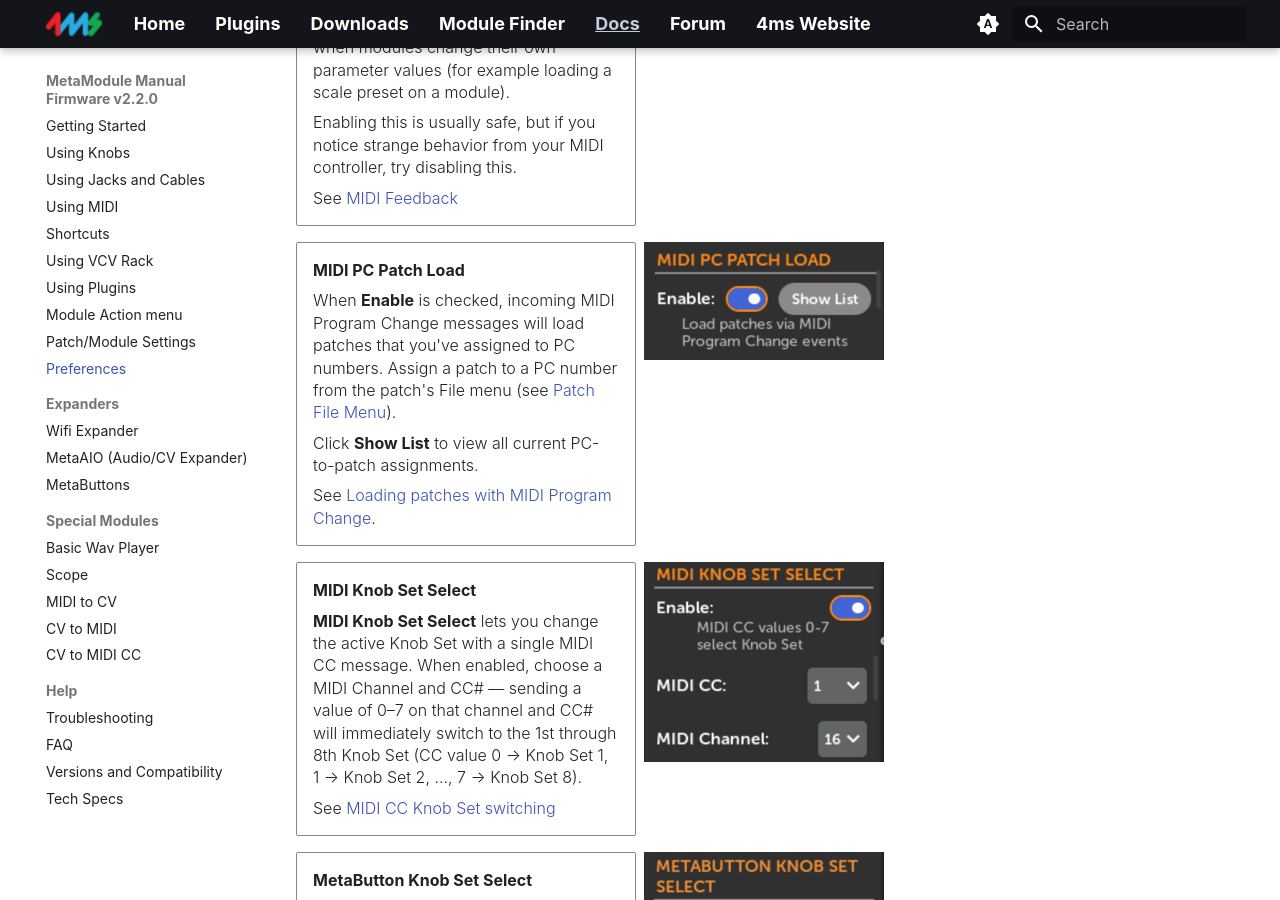
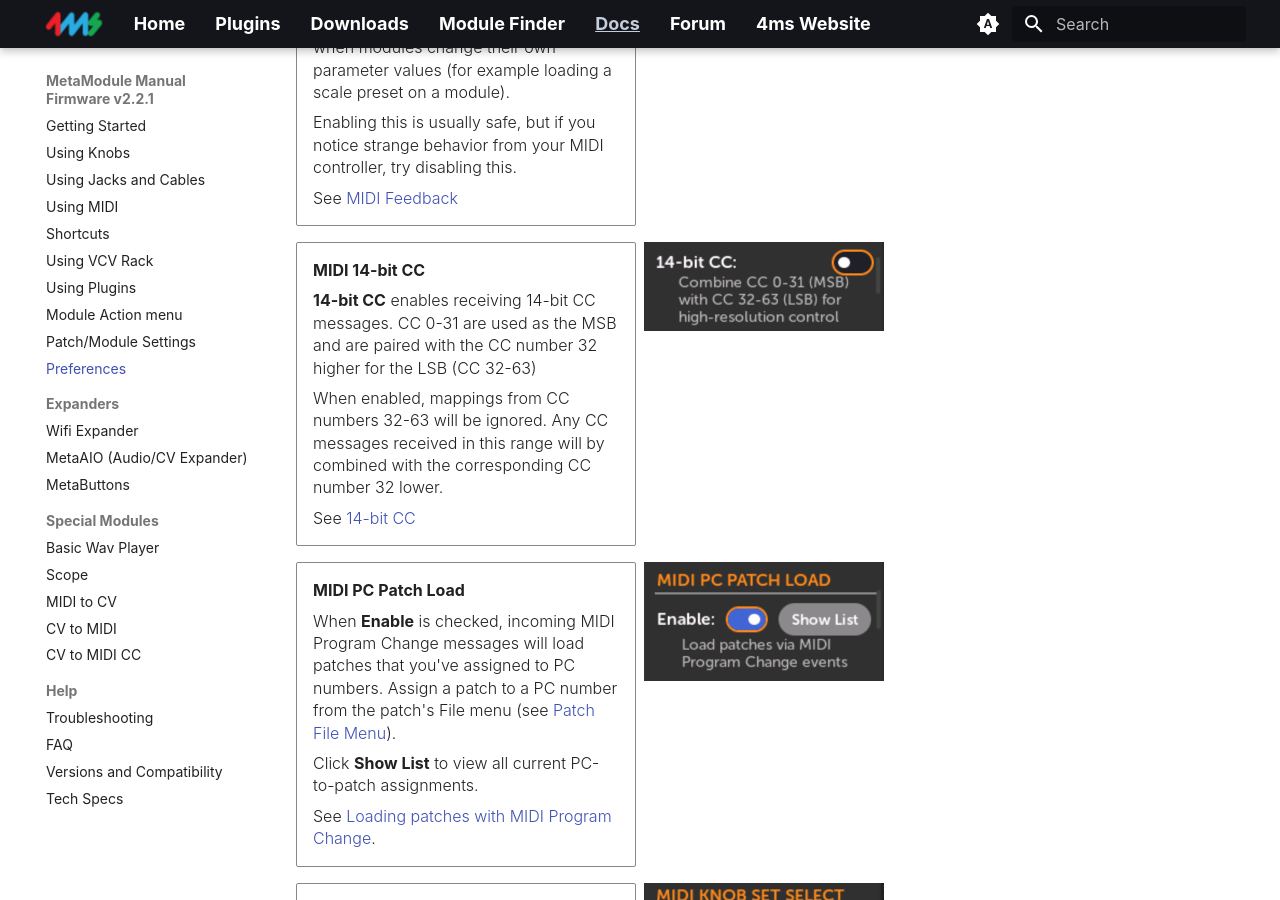
Before and after one commit to 4ms/metamodule-docs-website, an MkDocs documentation site: the page built from docs/preferences.md, in a window 1280 px wide and 900 px high, scrolled down 2966 px. Built offline with MkDocs 1.6.1 and Material for MkDocs 9.7.7, drawn with Linux system fonts in a browser that asks for light colours.

Commit message:
Add 14-bit MIDI docs (v2.2.1)

```diff
--- a/docs/preferences.md
+++ b/docs/preferences.md
@@ -113,6 +113,21 @@
    [![MIDI Prefs](./img/prefs-midi.png){ .wide-240 }](./img/prefs-midi.png)
 </div>
 <div class="grid cards" markdown>
+
+-  __MIDI 14-bit CC__
+
+    **14-bit CC** enables receiving 14-bit CC messages. CC 0-31 are used as the
+    MSB and are paired with the CC number 32 higher for the LSB (CC 32-63)
+
+    When enabled, mappings from CC numbers 32-63 will be ignored. Any CC
+    messages received in this range will by combined with the corresponding CC
+    number 32 lower.
+
+    See [14-bit CC](using_metamodule_midi.md#14-bit-cc)
+
+   [![MIDI 14-bit CC](./img/midi-14bit-cc-only.png){ .wide-240 }](./img/midi-14bit-cc-only.png)
+</div>
+<div class="grid cards" markdown>
 -  __MIDI PC Patch Load__
 
     When **Enable** is checked, incoming MIDI Program Change messages will load
--- a/mkdocs.yml
+++ b/mkdocs.yml
@@ -1,4 +1,4 @@
-site_name: MetaModule Manual<br>Firmware v2.2.0
+site_name: MetaModule Manual<br>Firmware v2.2.1
 nav:
   - Getting Started: getting_started.md
   - Using Knobs: using_metamodule.md
```
Also changed, not shown: docs/using_metamodule_midi.md (+32 -0 lines), docs/img/midi-14bit-cc-only.png (added), docs/img/midi-14bit-cc.png (added).
